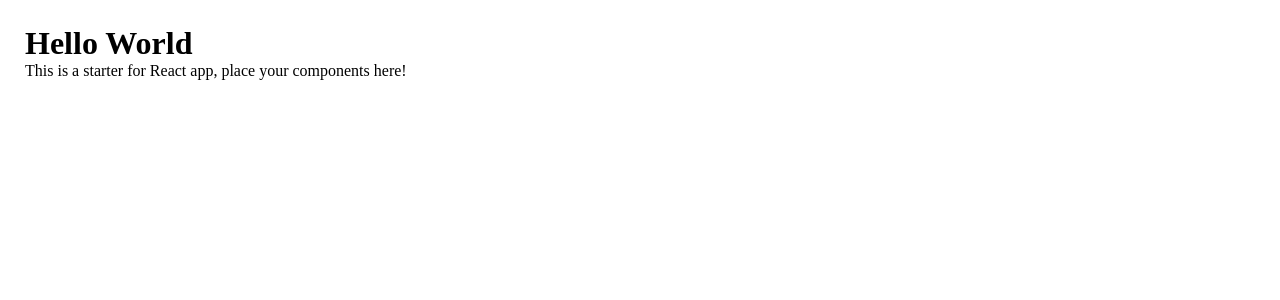
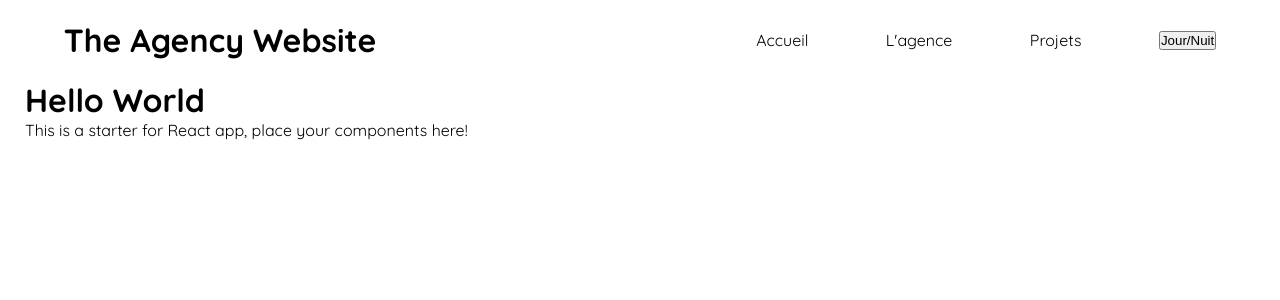
Before and after one commit to Mtwod/thpnext_w06d3_agency_website, a React (Create React App) app: page / in a window 1280 px wide. Shown: the top 300 px of the page. Built offline with nearby package versions, Linux system fonts and the light colour scheme.

Commit message:
Add navbar and fonts

```diff
--- a/src/App.jsx
+++ b/src/App.jsx
@@ -1,7 +1,10 @@
+import 'assets/fonts/fonts.scss';
+import Navbar from 'components/Navbar';
 import './style.scss';
 
 const App = () => (
   <div className="App">
+    <Navbar />
     <h1>Hello World</h1>
     <p>This is a starter for React app, place your components here!</p>
   </div>
--- /dev/null
+++ b/src/assets/fonts/fonts.scss
@@ -0,0 +1 @@
+@import url('https://fonts.googleapis.com/css2?family=Quicksand:wght@300;400;500;600;700&display=swap');
--- /dev/null
+++ b/src/components/Navbar/index.jsx
@@ -0,0 +1,16 @@
+import './style.scss';
+
+const Navbar = () => {
+  const title = 'The Agency Website';
+  return (
+    <nav className="Navbar">
+      <p className="Navbar__title">{title}</p>
+      <span className="Navbar__link">Accueil</span>
+      <span className="Navbar__link">L&apos;agence</span>
+      <span className="Navbar__link">Projets</span>
+      <button className="Navbar__button" type="button">Jour/Nuit</button>
+    </nav>
+  );
+};
+
+export default Navbar;
--- /dev/null
+++ b/src/components/Navbar/style.scss
@@ -0,0 +1,12 @@
+.Navbar {
+  display: flex;
+  justify-content: space-around;
+  align-items: center;
+  height: 80px;
+
+  &__title {
+    width: 50%;
+    font-size: 2rem;
+    font-weight: bold;
+  }
+}
--- a/src/style.scss
+++ b/src/style.scss
@@ -1,5 +1,6 @@
 @import './reset.scss';
 
 .App {
-  padding: 25px;
+  padding: 0 25px;
+  font-family: 'Quicksand', sans-serif;
 }
```
